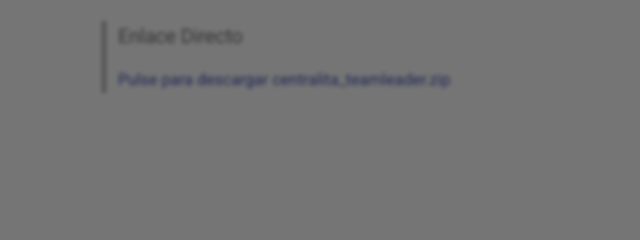
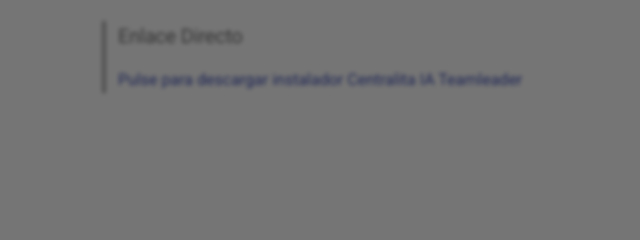
Before and after one commit to wertyMSD/Centralita_Teamleader, a plain HTML site: page castellano/link-descarga-software-centralita-teamleader/index.html in a window 1280 px wide. Shown: the part 277-517 px from the top of the page, 194-834 px from the left. Drawn offline with Linux system fonts and the light colour scheme; files whose address does not match are found by name.

Commit message:
Deployed cc1d29b with MkDocs version: 1.6.0

```diff
--- a/castellano/link-descarga-software-centralita-teamleader/index.html
+++ b/castellano/link-descarga-software-centralita-teamleader/index.html
@@ -768,7 +768,7 @@
 </div>
 <blockquote>
 <h3 id="enlace-directo">Enlace Directo</h3>
-<p><a href="https://wertymsd.github.io/Centralita_Teamleader/img/centralita_teamleader.zip">Pulse para descargar centralita_teamleader.zip</a></p>
+<p><a href="https://wertymsd.github.io/Centralita_Teamleader/img/Setup_Centralita_IA_Teamleader.exe">Pulse para descargar instalador Centralita IA Teamleader</a></p>
 </blockquote>
 
 
```
Also changed, not shown: search/search_index.json (+1 -1 lines).
